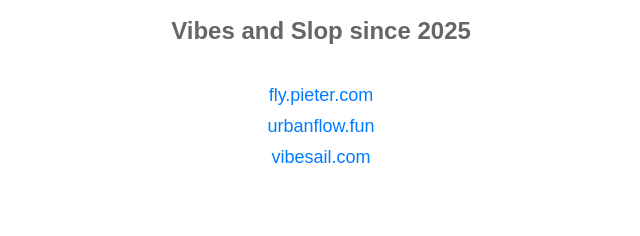
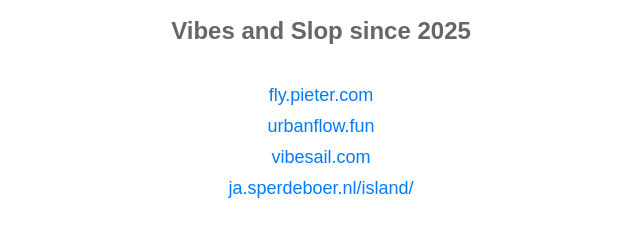
Before and after one commit to Nostrocker/nugrounds, a plain HTML site: page index.html in a window 1280 px wide. Shown: the part 92-328 px from the top of the page, without its empty margins (319-959 px from the left). Drawn offline with Linux system fonts and the light colour scheme.

Commit message:
Update index.html

```diff
--- a/index.html
+++ b/index.html
@@ -42,6 +42,7 @@
     <li><a href="https://fly.pieter.com/">fly.pieter.com</a></li>
     <li><a href="https://www.urbanflow.fun/">urbanflow.fun</a></li>
     <li><a href="https://vibesail.com/">vibesail.com</a></li>
+    <li><a href="https://ja.sperdeboer.nl/island/">ja.sperdeboer.nl/island/</li>
   </ul>
 </body>
 </html>
```
